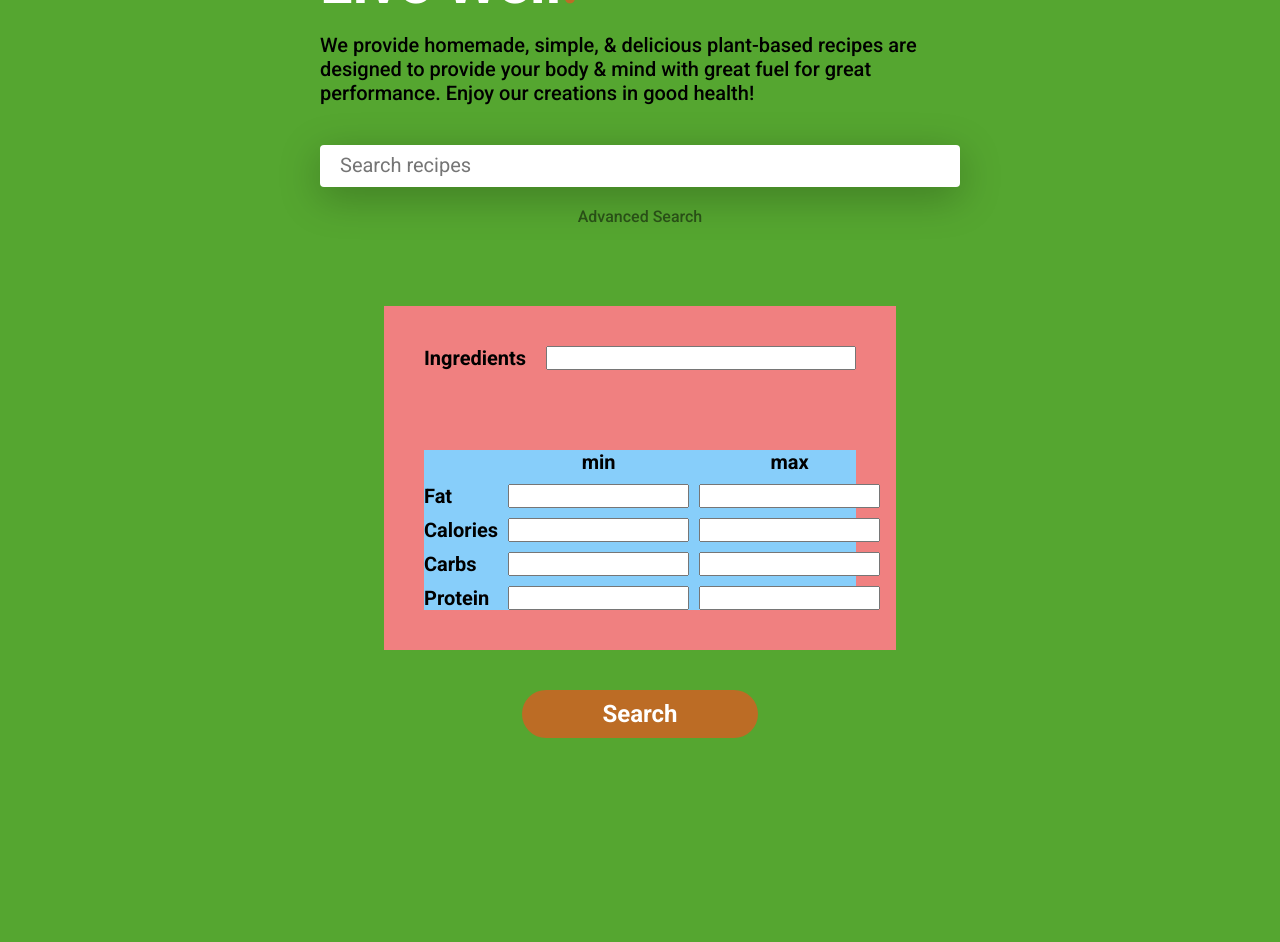
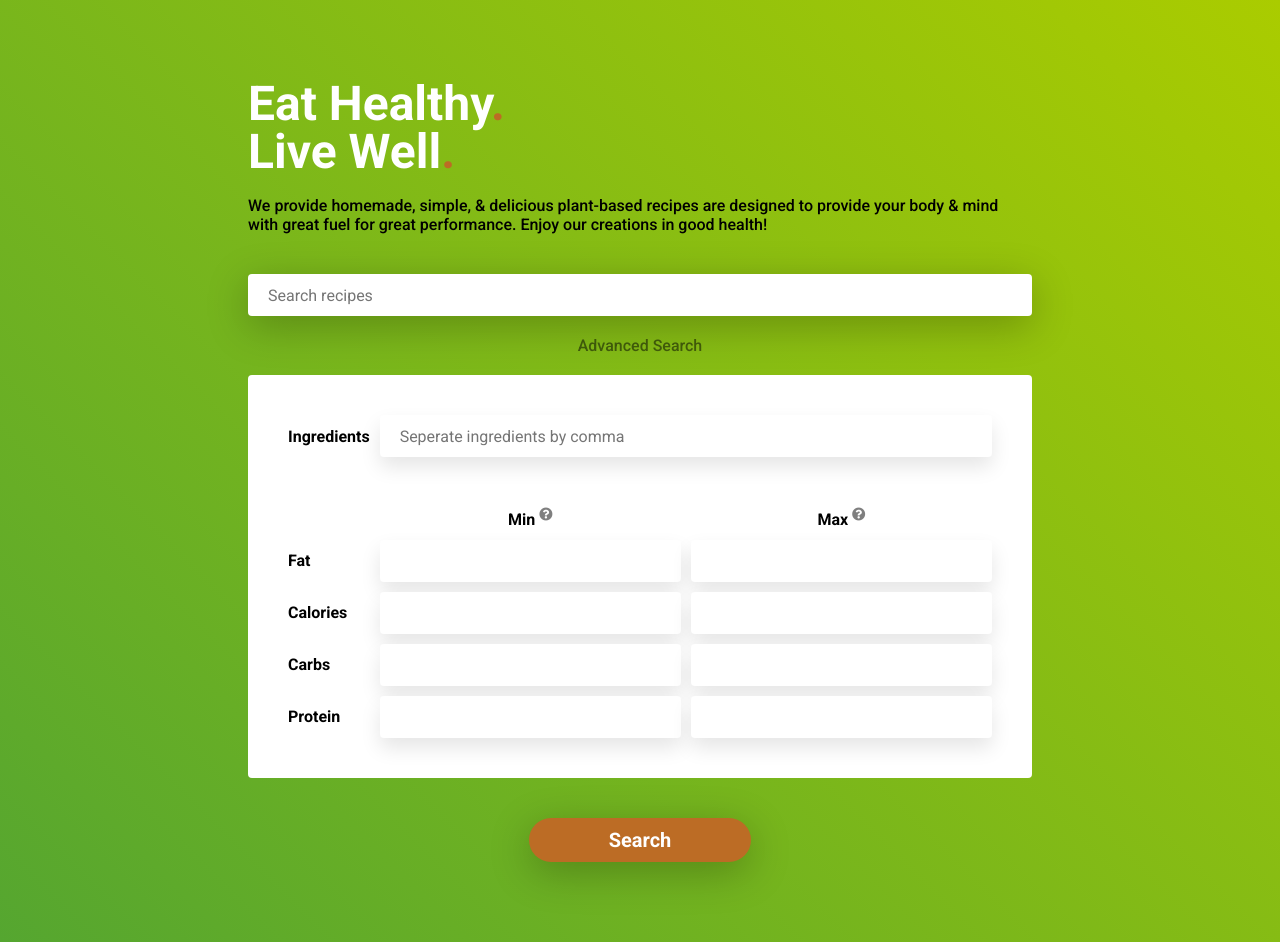
Before and after one commit to xinwei47/recipe-app, a website: page index.html in a window 1280 px wide. Both pictures are taken after a click on the link "Advanced Search". Before the commit the page ends 800 px from the top, so only its background shows below. Drawn offline with nearby package versions, Linux system fonts and the light colour scheme; files that its build step writes are made by us from their sources.

Commit message:
search page styling fixing

```diff
--- a/app.js
+++ b/app.js
@@ -5,6 +5,29 @@ const advancedSearchBlock = document.querySelector('.search__advanced');
 advancedToggle.addEventListener('click', () => {
     advancedSearchBlock.classList.toggle('hidden');
 })
+
+// toggle min and max icon to show annotation
+const annotationIconMin = document.querySelector('.search__label-icon--min');
+const annotationMin = document.querySelector('.search__annotation-box--min');
+annotationIconMin.addEventListener('click', () => {
+    annotationMin.classList.toggle('hidden');
+})
+
+const annotationIconMax = document.querySelector('.search__label-icon--max');
+const annotationMax = document.querySelector('.search__annotation-box--max');
+annotationIconMax.addEventListener('click', () => {
+    annotationMax.classList.toggle('hidden');
+})
+
+// close the annotation when clicking outside the box
+// const annotationBox = document.querySelector('.search__annotation-box');
+// const searchColumnMin = document.querySelector('.search__column--min')
+// document.addEventListener('click', (event) => {
+//     if (!searchColumnMin.contains(event.target) && !annotationBox.classList.contains('.hidden')) {
+//         annotationBox.classList.add('hidden')
+//     }
+// })
+
 
 // fetch basic search and advanced search results, including nutrition information
 const fetchResults = async () => {
--- a/index.html
+++ b/index.html
@@ -6,6 +6,8 @@
     <meta name="viewport" content="width=device-width, initial-scale=1.0">
     <script src="https://cdn.jsdelivr.net/npm/axios/dist/axios.min.js"></script>
     <script src="https://cdnjs.cloudflare.com/ajax/libs/Chart.js/3.5.1/chart.min.js"></script>
+    <link rel="stylesheet" href="https://use.fontawesome.com/releases/v5.15.4/css/all.css"
+        integrity="sha384-DyZ88mC6Up2uqS4h/KRgHuoeGwBcD4Ng9SiP4dIRy0EXTlnuz47vAwmeGwVChigm" crossorigin="anonymous">
 
     <link rel="preconnect" href="https://fonts.googleapis.com">
     <link rel="preconnect" href="https://fonts.gstatic.com" crossorigin>
@@ -14,7 +16,7 @@
     <title>Document</title>
 </head>
 
-<body>
+<body class="center-content--column">
     <div class="head-container">
         <div class="app-text">
             <h1 class="app-text__heading heading--1">Eat Healthy<span class="app-text__period">.</span><br>Live
@@ -27,32 +29,48 @@
         <!-- search box -->
         <div class="search center-content--column">
             <div class="search__basic">
-                <input type="text" class="search__input" id="search-input" placeholder="Search recipes">
+                <input type="text" class="search__input search__basic-input" id="search-input"
+                    placeholder="Search recipes">
                 <a href="#" class="search__advanced-toggle center-element">Advanced Search</a>
             </div>
 
-            <!-- search -->
+            <!-- advanced search -->
             <div class="search__advanced hidden">
-                <div class="search__ingredients">
-                    <label for="ingredients" class="search__label">Ingredients</label>
-                    <input type="text" class="search__ingredients-input" id="ingredients">
+                <label for="ingredients" class="search__label">Ingredients</label>
+                <input type="text" class="search__input search__advanced-input search__ingredients-input"
+                    id="ingredients" placeholder="Seperate ingredients by comma">
+
+                <div class="search__column search__column--min">
+                    <p class="search__label search__min">Min <sup><i
+                                class="search__label-icon search__label-icon--min fas fa-question-circle"></i></sup></p>
+                    <div class="search__annotation-box search__annotation-box--min center-element hidden">
+                        <p class="search__annotation search__annotation--min">The minimum amount of nutrition in grams
+                            the recipe must have.
+                        </p>
+                    </div>
                 </div>
-                <div class="search__nutrition">
-                    <p class="search__label search__min">min</p>
-                    <p class="search__label search__max">max</p>
-                    <p class="search__label">Fat</p>
-                    <input type="text" class="search__ingredients search__fat" id="min-fat">
-                    <input type="text" class="search__ingredients search__fat" id="max-fat">
-                    <p class="search__label">Calories</p>
-                    <input type="text" class="search__ingredients search__cal" id="min-cal">
-                    <input type="text" class="search__ingredients search__cal" id="max-cal">
-                    <p class="search__label">Carbs</p>
-                    <input type="text" class="search__ingredients search__carbs" id="min-carbs">
-                    <input type="text" class="search__ingredients search__carbs" id="max-carbs">
-                    <p class="search__label">Protein</p>
-                    <input type="text" class="search__ingredients search__protein" id="min-protein">
-                    <input type="text" class="search__ingredients search__protein" id="max-protein">
+                <div class="search__column search__column--max">
+                    <p class="search__label search__max">Max <sup><i
+                                class="search__label-icon search__label-icon--max fas fa-question-circle"></i></sup></p>
+                    <div class="search__annotation-box search__annotation-box--max center-element hidden">
+                        <p class="search__annotation search__annotation--max">The maximum amount of nutrition in grams
+                            the recipe can have.
+                        </p>
+                    </div>
                 </div>
+
+                <p class="search__label">Fat</p>
+                <input type="text" class="search__input search__advanced-input" id="min-fat">
+                <input type="text" class="search__input search__advanced-input" id="max-fat">
+                <p class="search__label">Calories</p>
+                <input type="text" class="search__input search__advanced-input" id="min-cal">
+                <input type="text" class="search__input search__advanced-input" id="max-cal">
+                <p class="search__label">Carbs</p>
+                <input type="text" class="search__input search__advanced-input" id="min-carbs">
+                <input type="text" class="search__input search__advanced-input" id="max-carbs">
+                <p class="search__label">Protein</p>
+                <input type="text" class="search__input search__advanced-input" id="min-protein">
+                <input type="text" class="search__input search__advanced-input" id="max-protein">
             </div>
 
             <input type="submit" value="Search" class="search__btn btn-primary">
--- a/sass/abstract/_variables.scss
+++ b/sass/abstract/_variables.scss
@@ -1,4 +1,5 @@
 $color-primary: #55a630;
+$color-secondary:#aacc00;
 $color-highlight: #bc6c25;
 
 $color-white: #fff;
@@ -19,6 +20,7 @@ $margin-xl: 12rem;
 
 $box-shadow: 0 1rem 4rem rgba(0, 0, 0, 0.25);
 $box-shadow-1: 0 1rem 2rem rgba(0, 0, 0, 0.2);
+$box-shadow-2: 0 1rem 2rem rgba(0, 0, 0, 0.1);
 
 $border-radius-sm: 4px;
 $border-radius-md: 10px;
--- a/sass/base/_base.scss
+++ b/sass/base/_base.scss
@@ -8,13 +8,14 @@
 
 html {
     font-size: 62.5%; // 10px
-    height: 100%;
+    min-height: 100%;
 }
 
 body {
     box-sizing: border-box;
     min-height: 100%;
-    position: relative;
+    padding: $padding-lg;
+    // position: relative;
+    background: linear-gradient(45deg, $color-primary, $color-secondary);
 
-    background-color: #55a630;
 }
--- a/sass/base/_typography.scss
+++ b/sass/base/_typography.scss
@@ -4,7 +4,7 @@ body {
 }
 
 .heading--1 {
-    font-size: 6rem;
+    font-size: 4.8rem;
     color: $color-white;
 }
 
@@ -17,10 +17,6 @@ body {
 }
 
 .heading--4 {
-    font-size: 2rem;
+    font-size: 1.6rem;
     font-weight: 500;
 }
-
-.heading--5 {
-    font-size: 1.6rem;
-}
--- a/sass/base/_utilities.scss
+++ b/sass/base/_utilities.scss
@@ -16,5 +16,5 @@
 }
 
 .hidden {
-    display: none;
+    display: none !important;
 }
--- a/sass/components/_button.scss
+++ b/sass/components/_button.scss
@@ -1,10 +1,21 @@
 .btn-primary {
     font: inherit;
-    font-size: 2.4rem;
+    font-size: 2rem;
     font-weight: 600;
     color: $color-white;
     padding: $padding-xs $padding-lg;
     border: none;
     border-radius: $border-radius-xl;
     background-color: $color-highlight;
+    box-shadow: $box-shadow;
+
+    &:hover {
+        box-shadow: $box-shadow-1;
+        transform: translateY(-4px);
+    }
+
+    &:active{
+        box-shadow: $box-shadow;
+        transform: translateY(0);
+    }
 }
--- a/sass/components/_search.scss
+++ b/sass/components/_search.scss
@@ -1,19 +1,15 @@
 .search {
-    &__basic {
-        width: 100%;
-    }
     &__input {
         font: inherit;
         padding: $padding-xs;
         padding-left: $padding-sm;
         width: 100%;
         border-radius: $border-radius-sm;
-        box-shadow: $box-shadow;
         border: none;
         border-bottom: 3px solid transparent;
 
         &::placeholder {
-            font-size: 2rem;
+            font-size: 1.6rem;
             transform: translateY(1.5px);
         }
 
@@ -21,6 +17,14 @@
             outline: none;
             border-bottom: 3px solid $color-highlight;
         }
+    }
+
+    &__basic-input {
+        box-shadow: $box-shadow;
+    }
+
+    &__basic {
+        width: 100%;
     }
 
     &__advanced-toggle {
@@ -46,36 +50,65 @@
 
     // advanced search box
     &__advanced {
-        background-color: lightcoral;
-        margin-top: $margin-lg;
+        background-color: $color-white;
+        border-radius: $border-radius-sm;
+        margin-top: $margin-sm;
         padding: $padding-md;
-        width: 80%;
+        width: 100%;
+
+        display: grid;
+        grid-template-columns: min-content repeat(2, 1fr);
+        align-items: center;
+        gap: $grid-gap-xs;
+
+        position: relative;
+
     }
     &__label {
-        font-size: 2rem;
+        font-size: 1.6rem;
         font-weight: 600;
     }
-    &__ingredients {
-        display: flex;
+
+    &__advanced-input {
+        box-shadow: $box-shadow-2;
     }
 
     &__ingredients-input {
-        flex: 1;
-        margin-left: $margin-sm;
+        grid-column: 2/4;
     }
-    &__nutrition {
-        background-color: lightskyblue;
-        display: grid;
-        margin-top: $margin-lg;
-        grid-template-columns: min-content repeat(2, 1fr);
-        gap: $grid-gap-xs;
-    }
-    &__min,
-    &__max {
+
+    &__column{
+        margin-top: $margin-md;
         justify-self: center;
     }
 
-    &__min {
+    &__column--min {
         grid-column: 2/3;
     }
+
+    &__label-icon {
+        color: rgba($color-black, 0.5);
+    }
+
+    &__annotation-box {
+        background-color: rgba($color-secondary, .5);
+
+        padding: $padding-xxs $padding-xs;
+        position: absolute;
+        top: 23%;
+        max-width: 80%;
+
+        &--min {
+            left: 10%;
+        }
+
+        &--max {
+            right: 10%;
+        }
+    }
+
+    &__annotation {
+        font-size: 1.4rem;
+    }
+
 }
--- a/sass/pages/_home.scss
+++ b/sass/pages/_home.scss
@@ -1,8 +1,10 @@
 .head-container {
-    position: absolute;
-    top: 50%;
-    left: 50%;
-    transform: translate(-50%, -60%);
+    width: 70%;
+    // position: absolute;
+    // top: 50%;
+    // left: 50%;
+    // transform: translate(-50%, -60%);
+
 }
 .app-text {
     &__heading {
```
